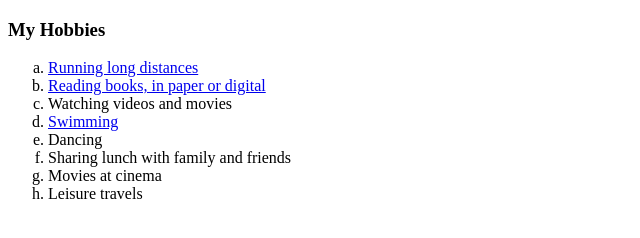
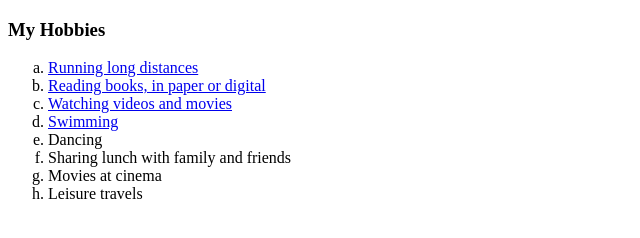
Before and after one commit to mcruze/testmce, a plain HTML site: page hobbies.html in a window 1280 px wide. Shown: the whole page, without its empty margins (0-640 px from the left). Drawn offline with Linux system fonts and the light colour scheme.

Commit message:
Little test for adding some corrections
Testing corrections after publishing my fisrt website, from Udemy course "Web Development Bootcamp"

```diff
--- a/hobbies.html
+++ b/hobbies.html
@@ -9,7 +9,7 @@
     <ol type="a">
       <li><a href="https://www.marathonranking.com/">Running long distances</a></li>
       <li><a href="https://es.scribd.com/subscribe-now?utm_medium=cpc&utm_source=google_search&utm_campaign=3Q_Google_Search_Beta_Brand_Mexico&utm_term=scribd&utm_device=c&gclid=Cj0KCQiAi9mPBhCJARIsAHchl1yEPXe8YN-USiS9-2FBxiAOB1I4PviaIgZS7K3XOcLeU93NC7KsvkwaApxPEALw_wcB">Reading books, in paper or digital</a></li>
-      <li>Watching videos and movies</li>
+      <li><a href="https://www.netflix.com/">Watching videos and movies</a></li>
       <li><a href="https://www.totalimmersion.net/">Swimming</a></li>
       <li>Dancing</li>
       <li>Sharing lunch with family and friends</li>
```
